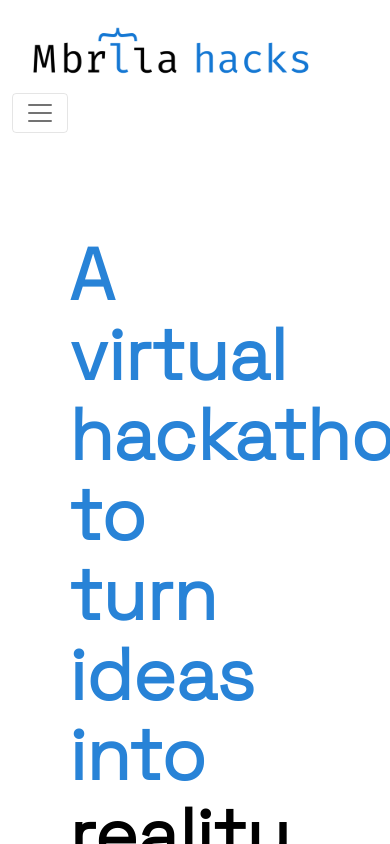
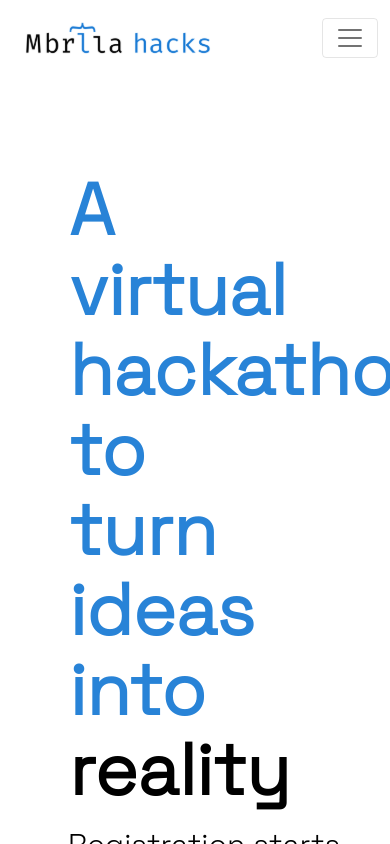
Before and after one commit to MbrllaHacks/Website, a React (Create React App) app: page / in a window 390 px wide. Shown: the top 844 px of the page. Built offline with nearby package versions, Linux system fonts and the light colour scheme; a web font is replaced by a local one.

Commit message:
Fixed navbar's alignment

```diff
--- a/src/components/Navbar/navbar.css
+++ b/src/components/Navbar/navbar.css
@@ -24,3 +24,9 @@
   position: relative;
   top: 10px;
 }
+
+@media screen and (max-width: 600px) {
+  .smaller-size {
+    width: 212px !important;
+  }
+}
--- a/src/components/Navbar/navbar.js
+++ b/src/components/Navbar/navbar.js
@@ -10,11 +10,11 @@ import "./navbar.css"
 function NavbarComp(){
   return ( <Navbar collapseOnSelect expand="lg">
             <Container>
-            <Navbar.Brand href="#home"><img src={logo} width="318px"></img></Navbar.Brand>
+            <Navbar.Brand href="#home"><img src={logo} width="318px" className = 'smaller-size'></img></Navbar.Brand>
             <Navbar.Toggle aria-controls="responsive-navbar-nav" />
             <Navbar.Collapse id="responsive-navbar-nav">
               <Nav className="me-auto"></Nav>
-              <Nav className='navele'>
+              <Nav className='navele align-items-center'>
                 <Nav.Link onClick={() => window.location.replace("/#about")} className='typo nel'>About</Nav.Link>
                 <Nav.Link eventKey={2} onClick={() => window.location.replace("/#sponsors")} className='typo nel'>Sponsors</Nav.Link>
                 <Nav.Link eventKey={2} onClick={() => window.location.replace("/#faq")} className='typo nel'>FAQ</Nav.Link>
```
